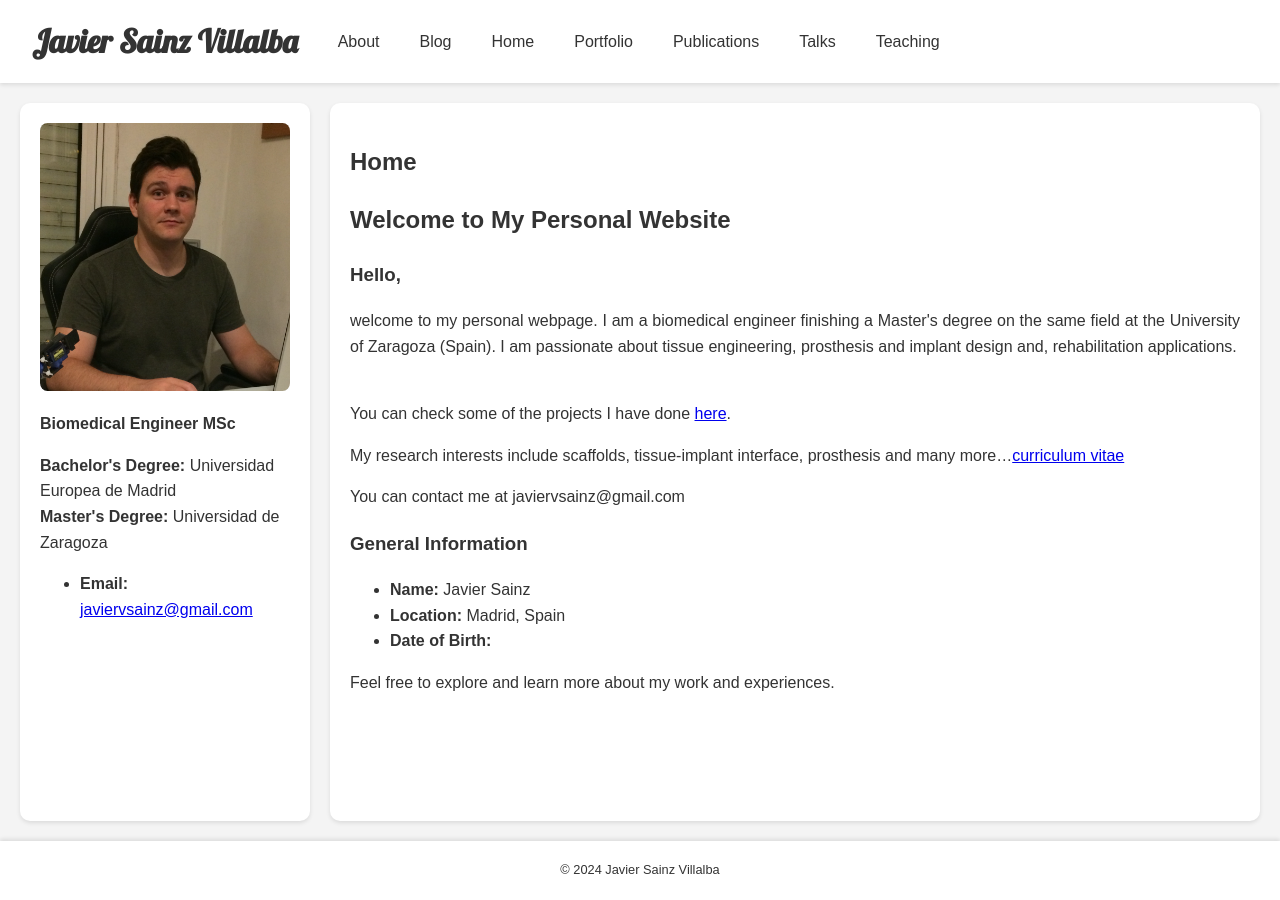
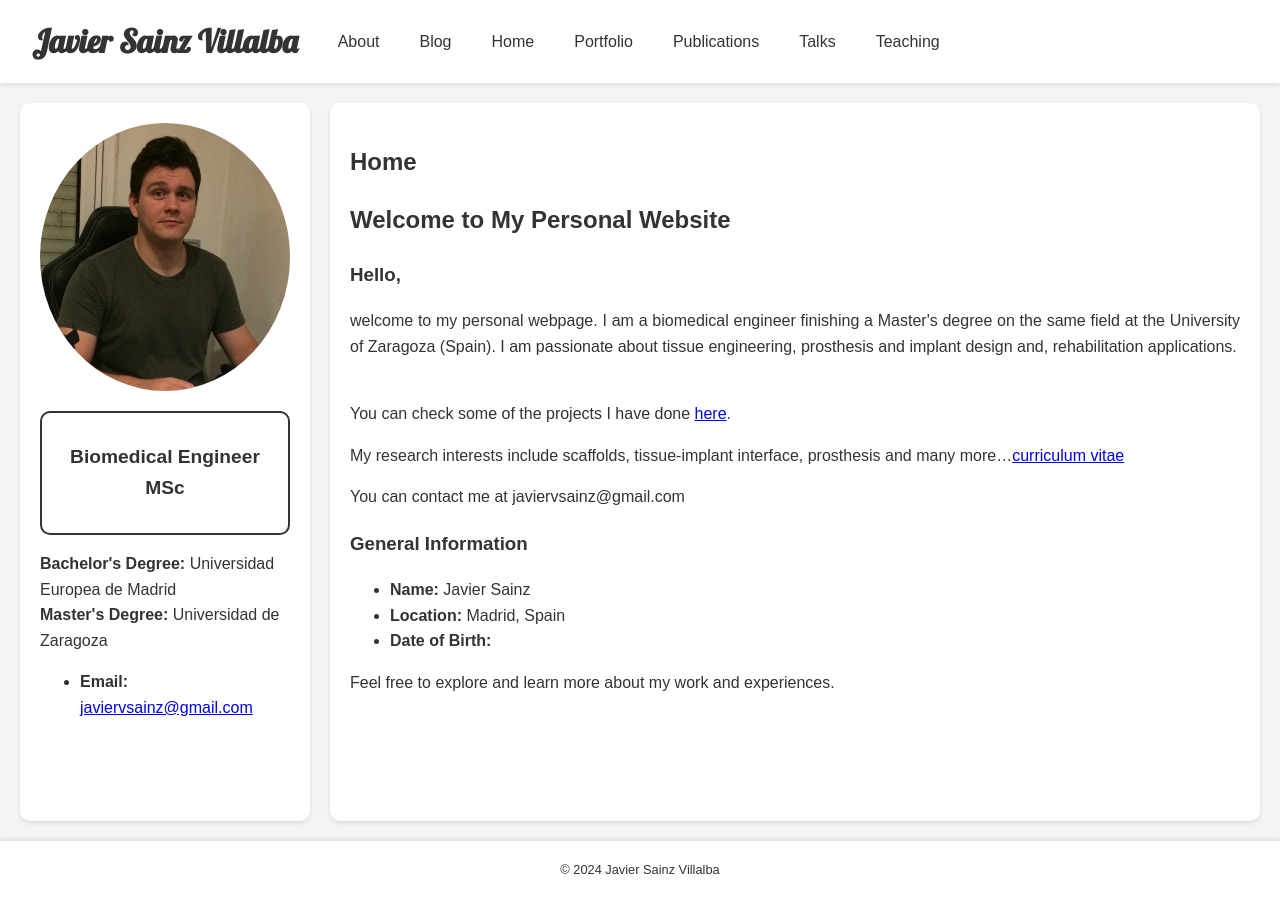
Before and after one commit to javiersainzvillalba/javiersainzvillalba.github.io, a Jekyll site: the page built from index.md, in a window 1280 px wide. Built offline with Jekyll 4.4.1, drawn with Linux system fonts in a browser that asks for light colours.

Commit message:
Update style.css

```diff
--- a/assets/css/style.css
+++ b/assets/css/style.css
@@ -83,7 +83,7 @@ aside {
 
 aside img {
   max-width: 100%;
-  border-radius: 3%;
+  border-radius: 50%;
   display: block;
   margin: 0 auto 20px auto;
 }
@@ -91,6 +91,15 @@ aside img {
 aside h2 {
   margin-top: 0;
   text-align: center;
+}
+
+.biomedical-engineer {
+  text-align: center;
+  font-size: 1.2em;
+  border: 2px solid #333; /* Estilo del borde */
+  padding: 10px;
+  border-radius: 10px; /* Borde redondeado */
+  margin-bottom: 15px; /* Espacio inferior */
 }
 
 main {
```
